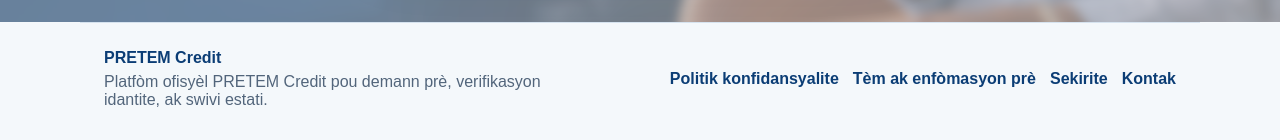
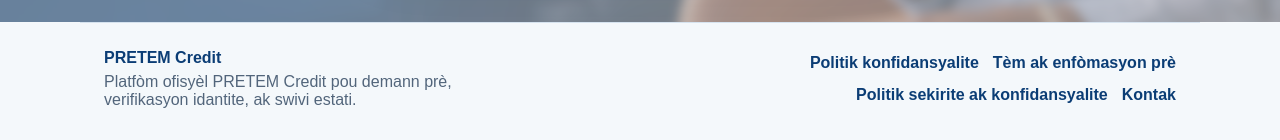
Before and after one commit to slormierparalelgroup-arch/pretem, a Next.js app: page / in a window 1280 px wide. Shown: the part 694-834 px from the top of the page. Built offline with nearby package versions, Linux system fonts and the light colour scheme; no server answers.

Commit message:
Clarify footer security policy link

```diff
--- a/components/LanguageProvider.tsx
+++ b/components/LanguageProvider.tsx
@@ -109,6 +109,7 @@ const dictionaries: Record<Language, Dictionary> = {
     selfie: "Selfie",
     selfieWithId: "Selfie ak pyès idantite",
     security: "Sekirite",
+    securityConfidentialityPolicy: "Politik sekirite ak konfidansyalite",
     selectedFile: "Fichye chwazi",
     showPassword: "Montre modpas",
     simpleRequestsBody: "Voye enfòmasyon kontak, kantite lajan, ak apèsi ranbousman an.",
@@ -255,6 +256,7 @@ const dictionaries: Record<Language, Dictionary> = {
     selfie: "Selfie",
     selfieWithId: "Selfie with ID",
     security: "Security",
+    securityConfidentialityPolicy: "Security and confidentiality policy",
     selectedFile: "Selected file",
     showPassword: "Show password",
     simpleRequestsBody: "Submit basic contact details, amount, and repayment preview.",
@@ -401,6 +403,7 @@ const dictionaries: Record<Language, Dictionary> = {
     selfie: "Selfie",
     selfieWithId: "Selfie con identificación",
     security: "Seguridad",
+    securityConfidentialityPolicy: "Política de seguridad y confidencialidad",
     selectedFile: "Archivo seleccionado",
     showPassword: "Mostrar contraseña",
     simpleRequestsBody: "Envía datos de contacto, monto y vista previa del pago.",
--- a/components/SiteFooter.tsx
+++ b/components/SiteFooter.tsx
@@ -15,7 +15,7 @@ export function SiteFooter() {
       <nav>
         <Link href="/privacy">{t("privacyPolicy")}</Link>
         <Link href="/terms">{t("termsDisclosure")}</Link>
-        <Link href="/security">{t("security")}</Link>
+        <Link href="/security">{t("securityConfidentialityPolicy")}</Link>
         <Link href="/contact">{t("contact")}</Link>
       </nav>
     </footer>
```
